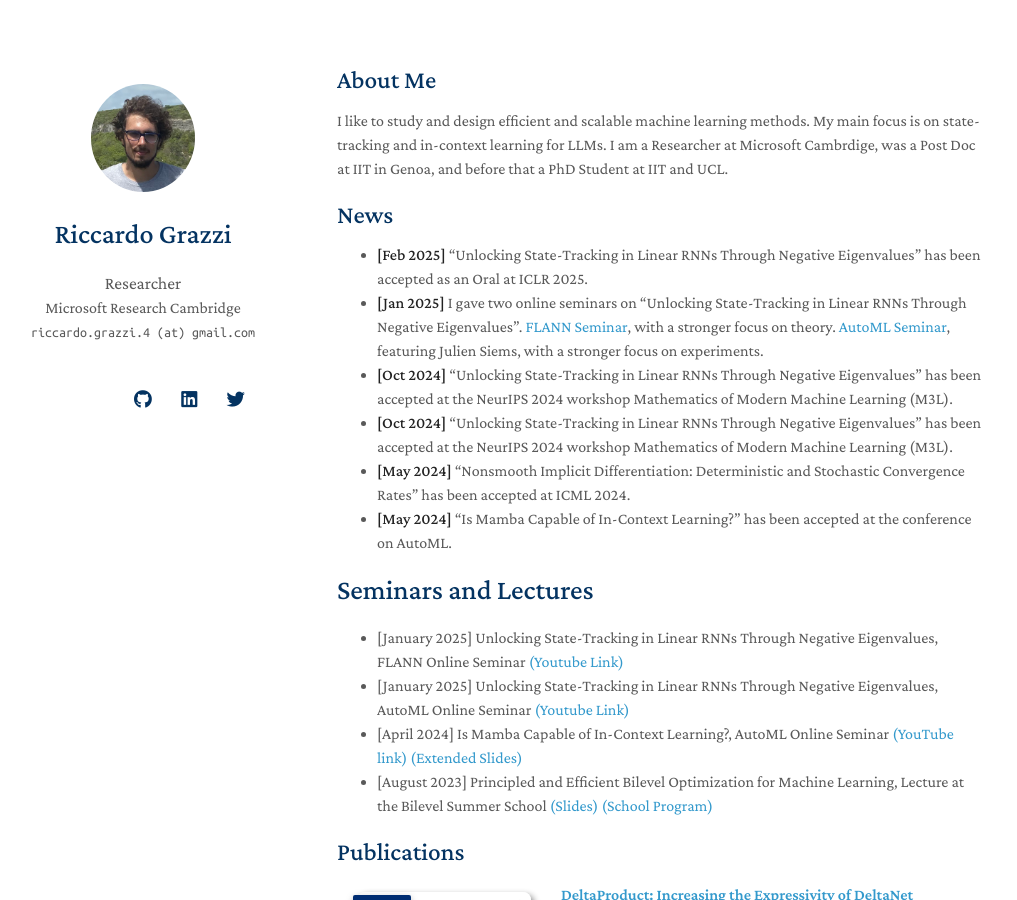
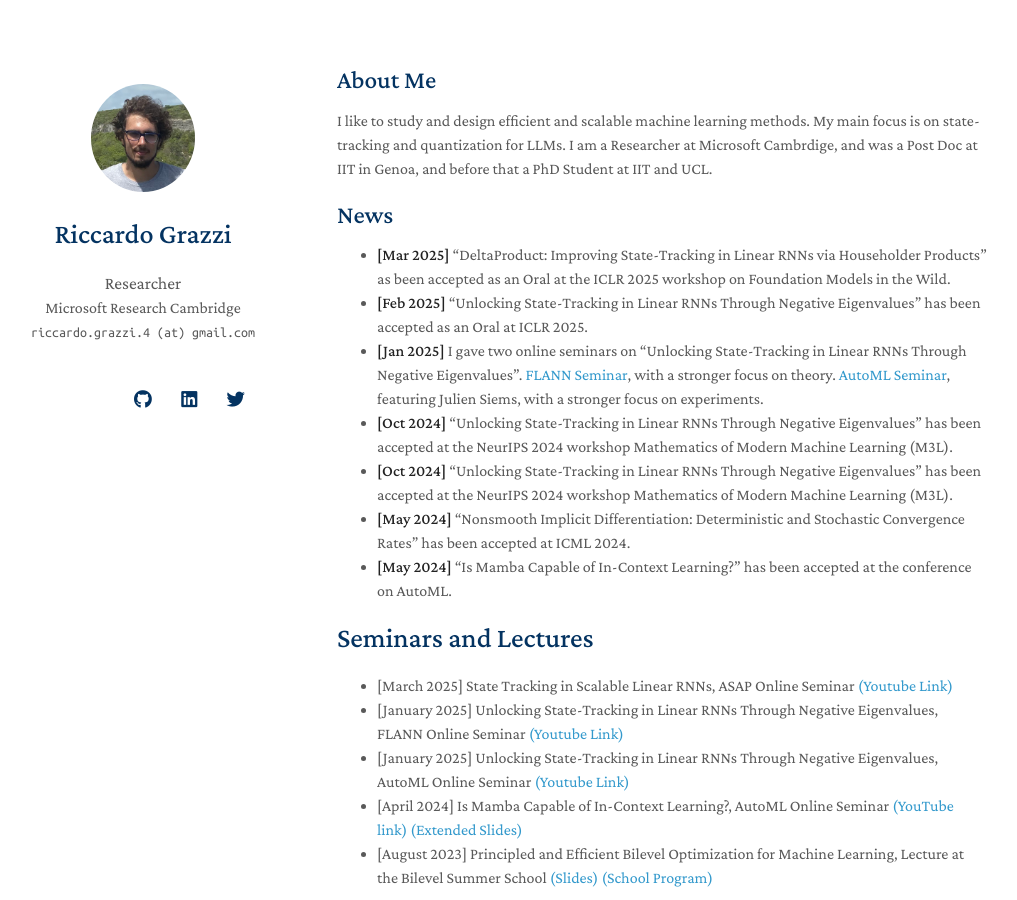
Before and after one commit to prolearner/riccardograzzi.github.io, a Jekyll site: the page built from index.md, in a window 1280 px wide and 900 px high. Shown: the whole window, without its empty margins (133-1150 px from the left). Built offline with Jekyll 4.4.1, drawn with Linux system fonts in a browser that asks for light colours; nearby versions of some CDN libraries; a style sheet for code colours, icons or effects is not loaded; our own code applies the rules of GitHub Pages for plain Markdown files.

Commit message:
added new CV and updated index

```diff
--- a/index.md
+++ b/index.md
@@ -5,7 +5,7 @@ layout: homepage
 ## About Me
 
 I like to study and design efficient and scalable machine learning methods.
-My main focus is on state-tracking and in-context learning for LLMs. I am a Researcher at Microsoft Cambrdige, was a Post Doc at IIT in Genoa,
+My main focus is on state-tracking and quantization for LLMs. I am a Researcher at Microsoft Cambrdige, and was a Post Doc at IIT in Genoa,
 and before that a PhD Student at IIT and UCL.
 
 <!-- ## Research Interests
@@ -14,7 +14,7 @@ and before that a PhD Student at IIT and UCL.
 - **Machine Learning:** meta-learning, incremental learning, transfer learning -->
 
 ## News
-
+- **[Mar 2025]**  “DeltaProduct: Improving State-Tracking in Linear RNNs via Householder Products” as been accepted as an Oral at the ICLR 2025 workshop on Foundation Models in the Wild.
 - **[Feb 2025]**  “Unlocking State-Tracking in Linear RNNs Through Negative Eigenvalues” has been accepted as an Oral at ICLR 2025.
 - **[Jan 2025]**  I gave two online seminars on “Unlocking State-Tracking in Linear RNNs Through Negative Eigenvalues”. [FLANN Seminar](https://youtu.be/mGtt4bJ4RiE?si=PmAqiNJQMdOxvqdY),  with a stronger focus on theory. [AutoML Seminar](https://youtu.be/E2qBhMmjspU?si=lScFUuZ59_c6rZCc), featuring Julien Siems, with a stronger focus on experiments.
 - **[Oct 2024]**  “Unlocking State-Tracking in Linear RNNs Through Negative Eigenvalues” has been accepted at the NeurIPS 2024 workshop Mathematics of Modern Machine Learning (M3L).
@@ -26,6 +26,8 @@ and before that a PhD Student at IIT and UCL.
 - **[March 2024]** Our paper “Is Mamba Capable of In-Context Learning?” has been accepted at the ICLR 2024 Workshop on Mathematical and Empirical Understanding of Foundation Models (ME-FoMo). -->
 
 # Seminars and Lectures
+- [March 2025] State Tracking in Scalable Linear RNNs, ASAP Online Seminar
+[(Youtube Link)](https://www.youtube.com/watch?v=R_0vSJvhvWg)
 - [January 2025] Unlocking State-Tracking in Linear RNNs Through Negative Eigenvalues, FLANN Online Seminar
 [(Youtube Link)](https://youtu.be/mGtt4bJ4RiE?si=PmAqiNJQMdOxvqdY)
 - [January 2025] Unlocking State-Tracking in Linear RNNs Through Negative Eigenvalues, AutoML Online Seminar
```
Also changed, not shown: 1 other file.
